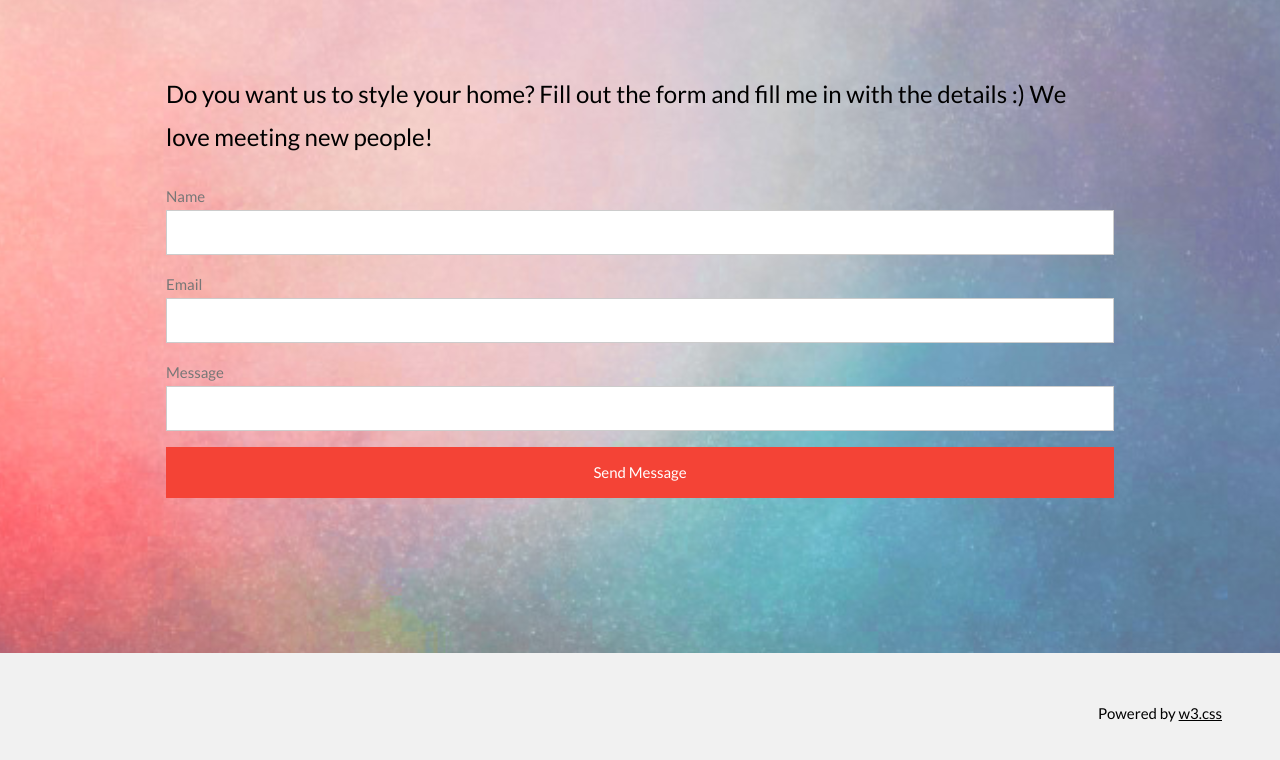
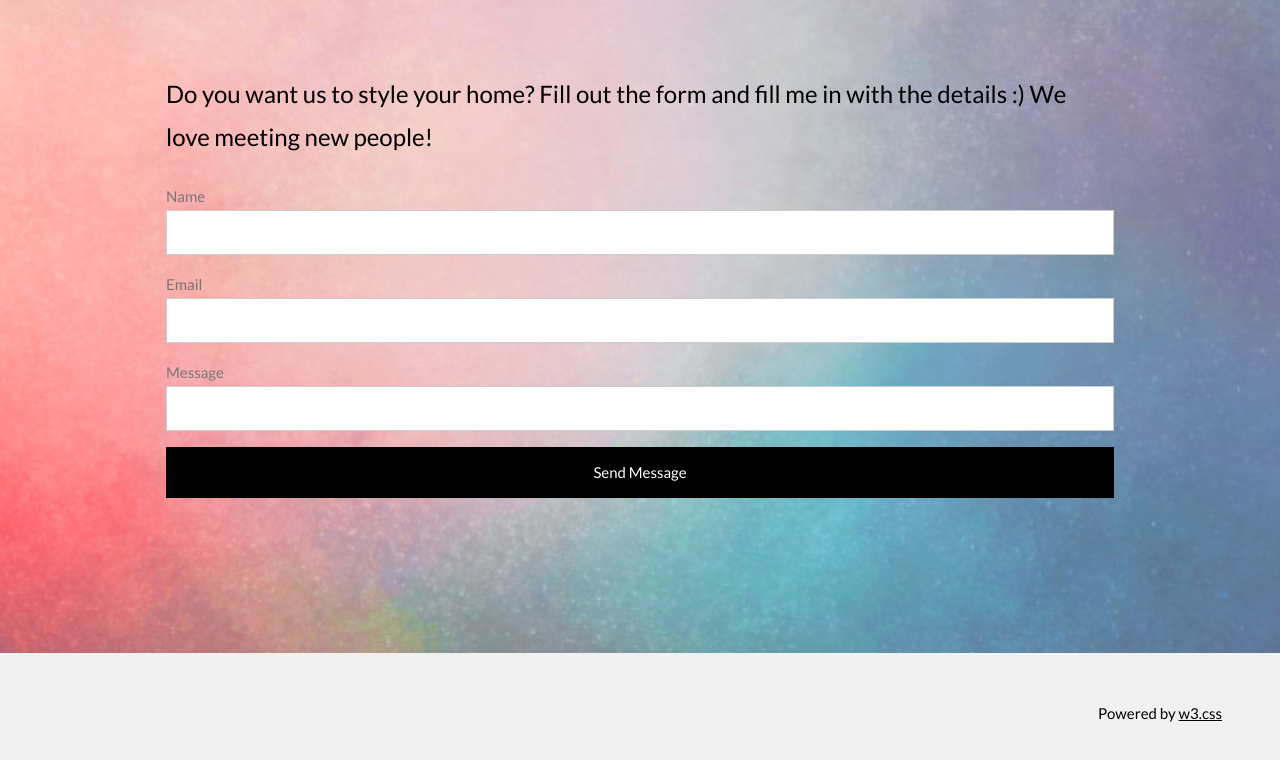
Before and after one commit to perciuspuppy/project1, a plain HTML site: page index.html in a window 1280 px wide. Shown: the part 3299-4059 px from the top of the page. Drawn offline with nearby package versions, Linux system fonts and the light colour scheme.

Commit message:
Update index.html

```diff
--- a/index.html
+++ b/index.html
@@ -252,7 +252,7 @@ body, html {
         <label>Message</label>
         <input class="w3-input w3-border" type="text" name="Message" required>
       </div>
-      <button type="submit" class="w3-button w3-block w3-padding-large w3-red w3-margin-bottom">Send Message</button>
+      <button type="submit" class="w3-button w3-block w3-padding-large w3-black w3-margin-bottom">Send Message</button>
     </form>
   </div>
 
```
